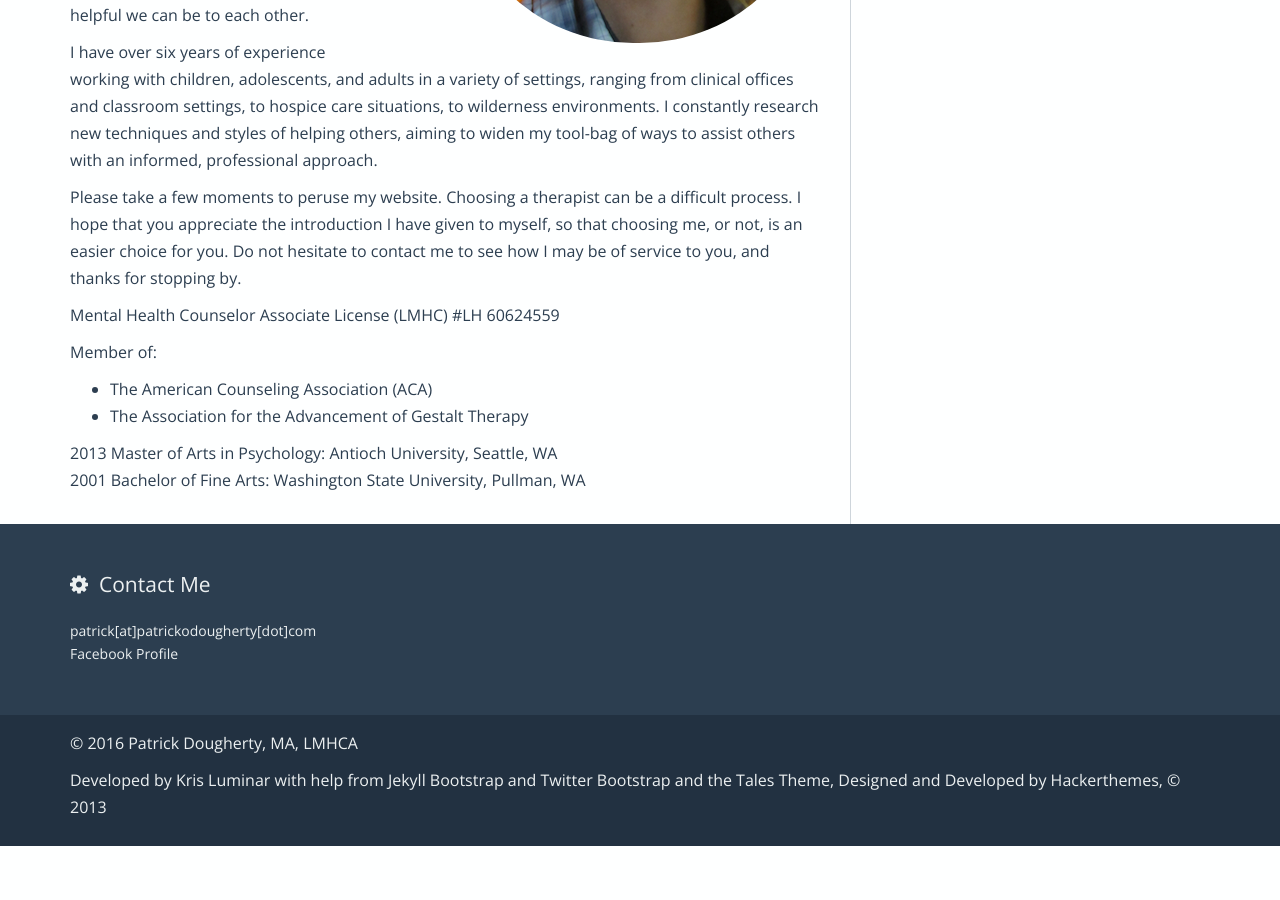
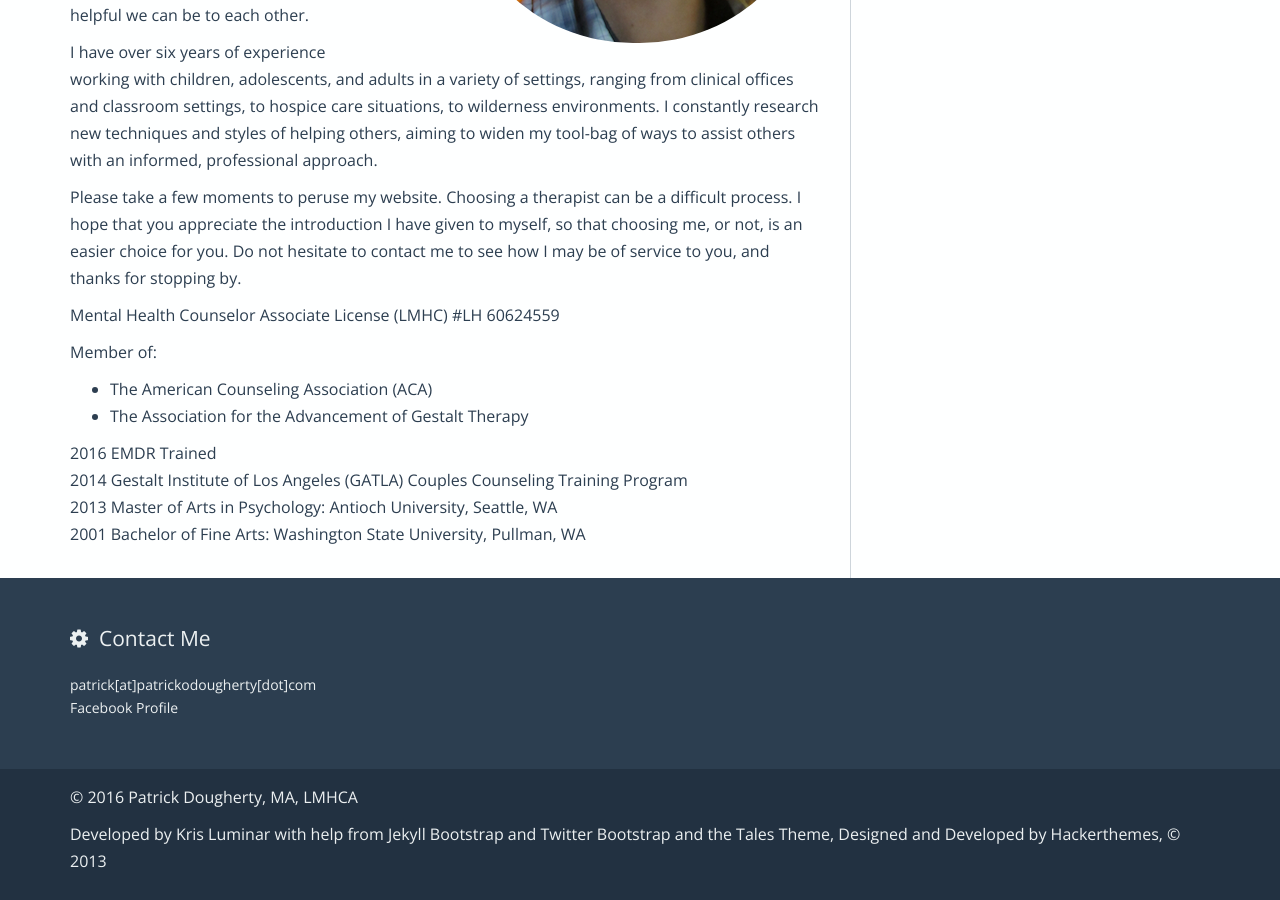
Before and after one commit to Patrick-Dougherty/patrick-dougherty.github.com, a Jekyll site: the page built from index.md, in a window 1280 px wide and 900 px high, scrolled down 841 px. Built offline with Jekyll 4.4.1, drawn with Linux system fonts in a browser that asks for light colours; nearby versions of some CDN libraries; before the commit the page ends 1687 px from its top, so only the background shows below that.

Commit message:
Update index.md

```diff
--- a/index.md
+++ b/index.md
@@ -24,5 +24,7 @@ Member of:
 * The American Counseling Association (ACA)
 * The Association for the Advancement of Gestalt Therapy
 
-2013 Master of Arts in Psychology: Antioch University, Seattle, WA<br />
-2001 Bachelor of Fine Arts: Washington State University, Pullman, WA
+2016 EMDR Trained<br>
+2014 Gestalt Institute of Los Angeles (GATLA) Couples Counseling Training Program<br>
+2013 Master of Arts in Psychology: Antioch University, Seattle, WA<br>
+2001 Bachelor of Fine Arts: Washington State University, Pullman, WA<br />
```
